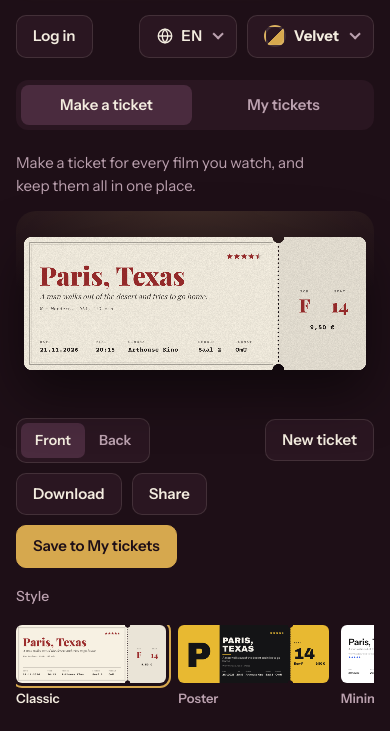
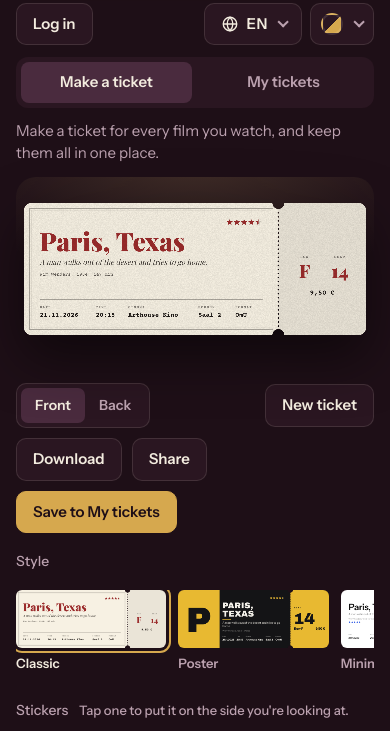
Before and after one commit to davudyas/stubs, a website: page index.html in a window 390 px wide. Shown: the part 75-806 px from the top of the page. Drawn offline with nearby package versions, Linux system fonts and the light colour scheme; no server answers; a web font is replaced by a local one.

Commit message:
Cleaner header: one row for tabs and tools, compact theme button
Co-Authored-By: Claude Opus 5.5 <noreply@anthropic.com>
Claude-Session: https://claude.ai/code/session_01GkLwvDT5csnSzjmvyLy9sq

```diff
--- a/index.html
+++ b/index.html
@@ -114,7 +114,7 @@
 .adm-tickets .stub canvas{cursor:default}
 .temp-pw{font:600 22px/1.3 "IBM Plex Mono",monospace;letter-spacing:.08em;background:var(--velvet-3);padding:12px 14px;border-radius:10px;margin:12px 0;user-select:all}
 @media (max-width:700px){.adm-stats{grid-template-columns:repeat(2,minmax(0,1fr))}}
-.guide-btn{border:0;cursor:pointer;font:inherit;font-weight:700;color:var(--on-accent);background:var(--brass);padding:9px 16px;border-radius:99px;box-shadow:0 0 0 0 rgba(var(--glow),.6);animation:guidePulse 2.4s ease-out 3}
+.guide-btn{border:0;cursor:pointer;font:inherit;font-size:14px;font-weight:700;color:var(--on-accent);background:var(--brass);padding:6px 14px;border-radius:99px;box-shadow:0 0 0 0 rgba(var(--glow),.6);animation:guidePulse 2.4s ease-out 3}
 .guide-btn:hover{background:var(--brass-hi)}
 @keyframes guidePulse{0%{box-shadow:0 0 0 0 rgba(var(--glow),.55)}100%{box-shadow:0 0 0 14px rgba(var(--glow),0)}}
 .guide{position:fixed;inset:0;z-index:80}
@@ -124,7 +124,7 @@
 .guide-card p{margin:0 0 14px;line-height:1.45}
 .guide-step{color:var(--brass-hi);font-size:12.5px;font-weight:700;margin:0!important;letter-spacing:.02em}
 .account{display:flex;align-items:center;gap:10px}
-.tools{display:flex;align-items:center;gap:10px;margin-left:auto}
+.tools{display:flex;align-items:center;gap:8px}
 .whoami{font-weight:600;color:var(--screen)}
 .settings{max-height:90vh;overflow:auto}
 .settings section{border-top:1px solid var(--line);padding:14px 0 6px;margin-top:12px}
@@ -274,15 +274,21 @@ button,input,select,textarea{font:inherit;color:inherit}
 a{color:var(--brass-hi)}
 
 /* ---- header: the marquee ---- */
-.top{display:flex;align-items:center;gap:22px;flex-wrap:wrap;padding:22px 28px 18px;max-width:1500px;margin:0 auto}
+.top{display:grid;grid-template-columns:auto minmax(0,1fr) auto auto;grid-template-areas:"logo . tabs tools" "intro intro intro intro";align-items:center;gap:12px 14px;padding:20px 28px 14px;max-width:1500px;margin:0 auto}
+.top>.marquee{grid-area:logo;justify-self:start}
+.top>.tabs{grid-area:tabs}
+.top>.tools{grid-area:tools}
+.intro{grid-area:intro;display:flex;align-items:center;flex-wrap:wrap;gap:8px 14px;min-height:34px}
+.top .tools .btn{height:42px;display:inline-flex;align-items:center;padding-top:0;padding-bottom:0}
+.top .theme-btn{padding-left:10px;padding-right:12px}
 .marquee{position:relative;padding:8px 26px 10px;border-radius:14px;background:var(--marquee-bg);display:flex;align-items:center;gap:12px}
 .mark{width:44px;height:44px;flex:none;color:var(--logo-color);filter:drop-shadow(0 0 8px rgba(var(--glow),calc(var(--logo-glow) + .15)));transform:translateY(1px)}
 @media (max-width:520px){.mark{width:32px;height:32px}.marquee{gap:8px}}
 .marquee::before{content:"";position:absolute;inset:0;border-radius:14px;border:6px dotted var(--brass);filter:drop-shadow(0 0 4px rgba(var(--glow),.75));animation:bulbs 1.3s steps(6) 1 both}
 @keyframes bulbs{0%{opacity:.15;filter:none}40%{opacity:.7}55%{opacity:.25}100%{opacity:1}}
 .logo{font-family:var(--logo-font);font-weight:var(--logo-weight);font-style:var(--logo-style);font-size:var(--logo-size);line-height:1;color:var(--logo-color);letter-spacing:var(--logo-ls);text-transform:var(--logo-transform);text-shadow:0 0 18px rgba(var(--glow),var(--logo-glow));white-space:nowrap}
-.sub{margin:0;color:var(--dust);max-width:30ch}
-.tabs{margin-left:auto;display:flex;gap:6px;background:var(--velvet-2);padding:5px;border-radius:12px}
+.sub{margin:0;color:var(--dust);font-size:15px}
+.tabs{display:flex;gap:6px;background:var(--velvet-2);padding:5px;border-radius:12px}
 .tabs button{border:0;background:none;padding:9px 16px;border-radius:8px;cursor:pointer;color:var(--dust);font-weight:600}
 .tabs button[aria-selected=true]{background:var(--velvet-4);color:var(--screen)}
 .count{display:inline-block;min-width:22px;padding:0 6px;margin-left:4px;border-radius:99px;background:var(--brass);color:var(--velvet);font-size:12px;line-height:20px;text-align:center}
@@ -438,16 +444,22 @@ footer .suggest a{color:var(--brass-hi);font-weight:600}
 .visits b{font-family:var(--logo-font);font-weight:var(--logo-weight);font-style:var(--logo-style);font-size:26px;color:var(--logo-color);text-shadow:0 0 14px rgba(var(--glow),var(--logo-glow))}
 
 @media (max-width:1100px){.templates{grid-template-columns:repeat(3,minmax(0,1fr))}.stickers{grid-template-columns:repeat(6,minmax(0,1fr))}}
+@media (max-width:1240px){
+  .top{grid-template-columns:auto minmax(0,1fr);grid-template-areas:"logo tools" "tabs tabs" "intro intro"}
+  .top>.tools{justify-self:end}
+  .top>.tabs{justify-self:start}
+}
+@media (max-width:620px){
+  .top{grid-template-columns:minmax(0,1fr);grid-template-areas:"logo" "tools" "tabs" "intro"}
+  .top>.tools{justify-self:stretch}
+  .tools .lang-menu{margin-left:auto}
+  .top>.tabs{justify-self:stretch}
+}
 @media (max-width:980px){
   .app{grid-template-columns:minmax(0,1fr);padding:0 16px 40px}
   .stage,.controls{min-width:0}
   .stage{position:static;order:-1}
-  .top{padding:18px 16px 14px}
-  .tabs{margin-left:0;width:100%;order:3}
-  .tools{width:100%}
-  .tools .lang-menu{margin-left:auto}
-  .theme-label{display:none}
-  .sub{order:4}
+  .top{padding:16px 16px 12px}
   .tabs button{flex:1}
   .wall{padding:0 16px 50px}
 }
@@ -472,8 +484,8 @@ footer .suggest a{color:var(--brass-hi);font-weight:600}
 <body>
 <header class="top">
   <div class="marquee"><svg class="mark" viewBox="0 0 64 64" aria-hidden="true" focusable="false"><defs><mask id="tsCut"><rect width="64" height="64" fill="#fff"/><circle cx="42" cy="11" r="5.2" fill="#000"/><circle cx="42" cy="53" r="5.2" fill="#000"/><circle cx="42" cy="20" r="1.35" fill="#000"/><circle cx="42" cy="25" r="1.35" fill="#000"/><circle cx="42" cy="30" r="1.35" fill="#000"/><circle cx="42" cy="35" r="1.35" fill="#000"/><circle cx="42" cy="40" r="1.35" fill="#000"/><circle cx="42" cy="45" r="1.35" fill="#000"/><path d="M23.00,22.00 L25.59,28.94 L32.99,29.26 L27.18,33.86 L29.17,40.99 L23.00,36.90 L16.83,40.99 L18.82,33.86 L13.01,29.26 L20.41,28.94Z" fill="#000"/></mask></defs><g id="tsMarkSym" transform="rotate(-12 32 32)"><rect x="5" y="11" width="54" height="42" rx="7" fill="currentColor" mask="url(#tsCut)"/></g></svg><span class="logo">Ticket Store</span></div>
-  <p class="sub">Make a ticket for every film you watch, and keep them all in one place.</p>
-  <button type="button" class="guide-btn" id="guideBtn" hidden>New here? Take the quick guide</button>
+  <div class="intro"><p class="sub">Make a ticket for every film you watch, and keep them all in one place.</p>
+  <button type="button" class="guide-btn" id="guideBtn" hidden>New here? Take the quick guide</button></div>
   <nav class="tabs" role="tablist" aria-label="Views">
     <button role="tab" id="tabMake" aria-selected="true" aria-controls="viewMake">Make a ticket</button>
     <button role="tab" id="tabWall" aria-selected="false" aria-controls="viewWall">My tickets<span class="count" id="count"></span></button>
@@ -493,7 +505,7 @@ footer .suggest a{color:var(--brass-hi);font-weight:600}
     </div>
   </details>
   <details class="menu theme-menu" id="themeMenu">
-    <summary class="btn theme-btn" aria-label="Choose a website theme"><span class="sw" id="themeSw"></span><span class="theme-label">Theme:</span> <b id="themeName">Velvet</b><span class="caret" aria-hidden="true"></span></summary>
+    <summary class="btn theme-btn" aria-label="Choose a website theme" title="Choose a website theme"><span class="sw" id="themeSw"></span><b id="themeName" class="sr">Velvet</b><span class="caret" aria-hidden="true"></span></summary>
     <div class="pop theme-pop" id="themePop" role="menu" aria-label="Website theme"></div>
   </details>
   </div>
```
